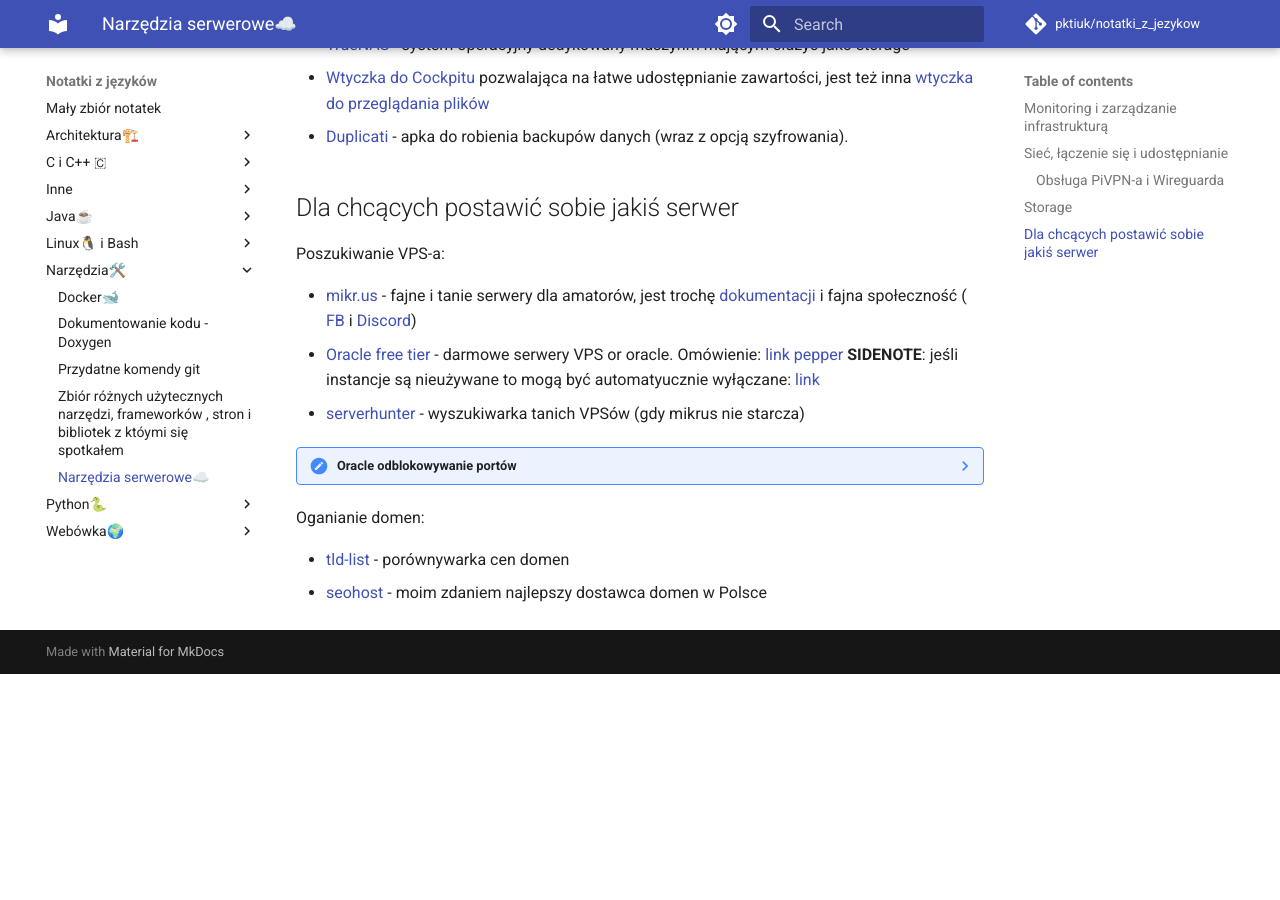
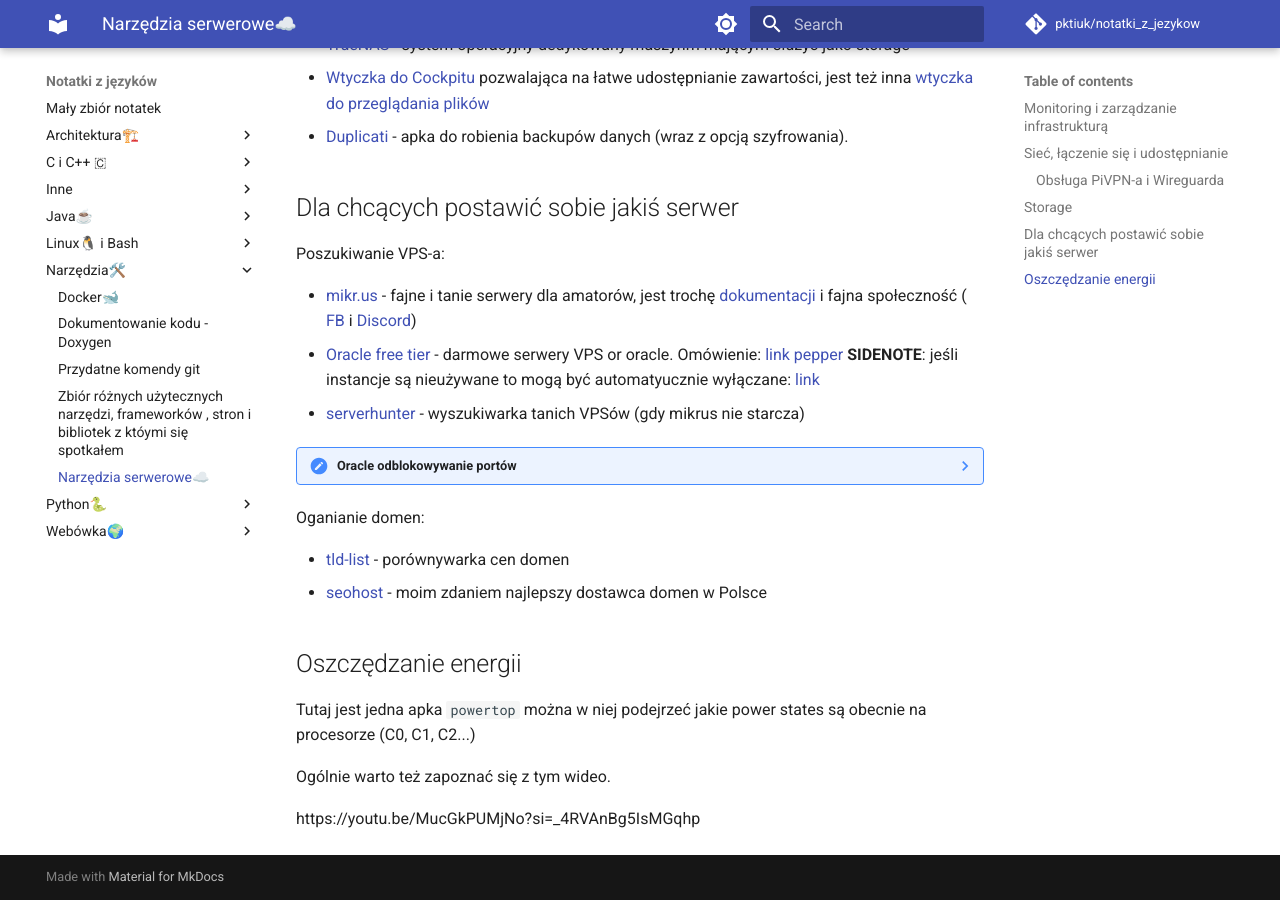
Before and after one commit to pktiuk/notatki_z_jezykow, an MkDocs documentation site: the page built from docs/Narzędzia🛠️/serwery_i_homelaby.md, in a window 1280 px wide and 900 px high, scrolled down 2156 px. Built offline with MkDocs 1.6.1 and Material for MkDocs 9.7.7, drawn with Linux system fonts in a browser that asks for light colours; comment, search, counter and statistics services are not loaded; before the commit the page ends 2830 px from its top, so only the background shows below that.

Commit message:
Oszczędzanie energii

```diff
--- a/docs/Narzędzia🛠️/serwery_i_homelaby.md
+++ b/docs/Narzędzia🛠️/serwery_i_homelaby.md
@@ -114,3 +114,12 @@
 
 - [tld-list](https://tld-list.com/) - porównywarka cen domen
 - [seohost](https://seohost.pl/) - moim zdaniem najlepszy dostawca domen w Polsce
+
+
+## Oszczędzanie energii
+
+Tutaj jest jedna apka `powertop` można w niej podejrzeć jakie power states są obecnie na procesorze (C0, C1, C2...)
+
+Ogólnie warto też zapoznać się z tym wideo.
+
+https://youtu.be/MucGkPUMjNo?si=_4RVAnBg5IsMGqhp
```
